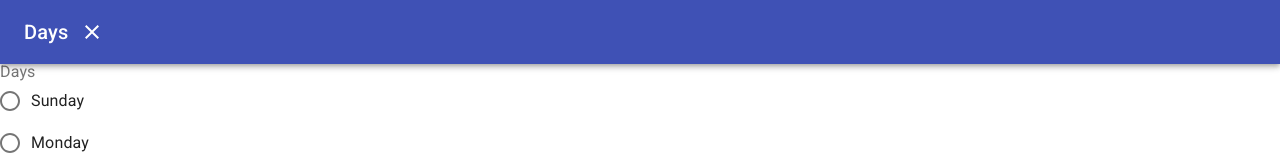
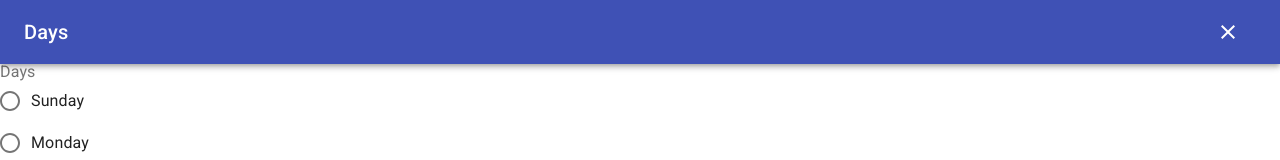
Before and after one commit to crossroads-mn/crgroups-react-client, a React app in the folder client/: page / in a window 1280 px wide. Both pictures are taken after a click on the button "DAYS". Shown: the top 160 px of the page. Built offline with nearby package versions, Linux system fonts and the light colour scheme.

Commit message:
dialog app bar styling

```diff
--- a/client/src/App.tsx
+++ b/client/src/App.tsx
@@ -9,6 +9,7 @@ import IconButton from '@material-ui/core/IconButton';
 import Typography from '@material-ui/core/Typography';
 import Slide from '@material-ui/core/Slide';
 import CloseIcon from '@material-ui/icons/Close';
+import { makeStyles } from '@material-ui/core/styles';
 import DayFilterDialog from './DayFilterDialog';
 import GroupListItem from './GroupListItem';
 import FilterButton from './FilterButton';
@@ -23,6 +24,15 @@ export interface AppProps {
     data: GroupData[]
 }
 
+const useStyles = makeStyles({
+    dialogCloseButton: {
+        marginRight: '4px',
+    },
+    dialogTitle: {
+        flexGrow: 1,
+    }
+})
+
 const defaultFilters : Filters = {
     Category: '',
     Campus: '',
@@ -35,6 +45,9 @@ const Transition = React.forwardRef(function Transition(props: any, ref: any) {
   });
 
 const App = (props: AppProps) => {
+
+    const classes = useStyles();
+
     const [group, setGroup] = React.useState(props.data[0]);
     const [selectedFilter, setSelectedFilter] = React.useState('');
     const [filters, setFilters] = React.useState(defaultFilters)
@@ -121,12 +134,12 @@ const App = (props: AppProps) => {
                 { listItems }
             </List>
             <Dialog fullScreen open={openFilter} onClose={handleFilterClose} TransitionComponent={Transition as any}>
-                <AppBar>
+                    <AppBar position="fixed">
                         <Toolbar>
-                        <Typography variant="h6" color="inherit">
+                            <Typography variant="h6" color="inherit" className={classes.dialogTitle}>
                                 { selectedFilter }
                             </Typography>
-                        <IconButton edge="end" color="inherit" onClick={handleFilterClose} aria-label="close">
+                            <IconButton edge="end" color="inherit" onClick={handleFilterClose} aria-label="close" className={classes.dialogCloseButton}>
                                 <CloseIcon />
                             </IconButton>
                         </Toolbar>
```
Lines whose indentation alone changed are shown as unchanged.
